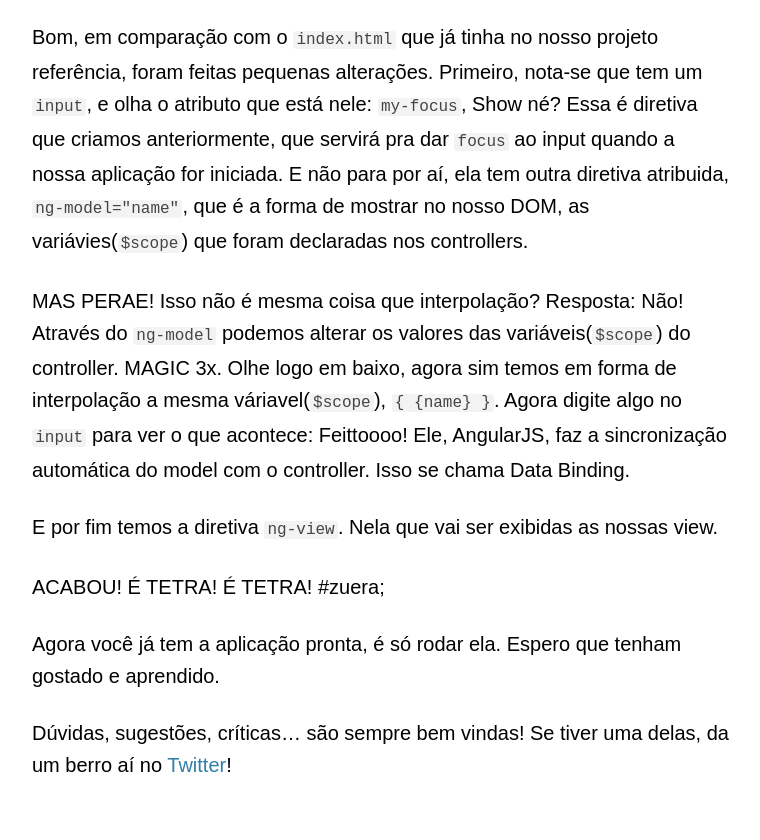
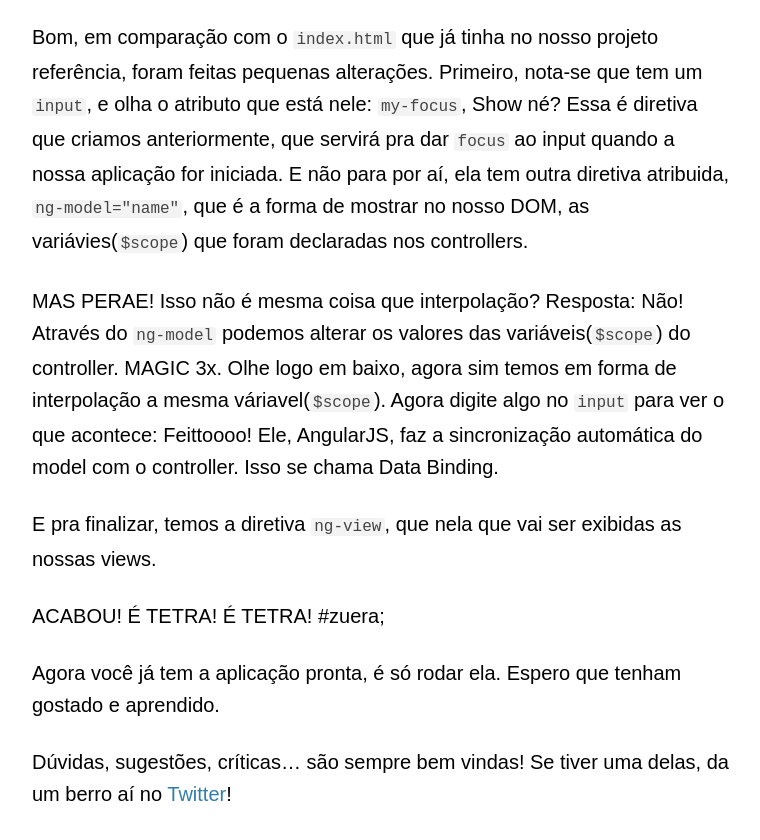
Before and after one commit to fabriciomrkonell/fabriciomrkonell, a Jekyll site: the page built from _posts/2014-11-27-angularjs-requirejs-parte-1.markdown, in a window 1280 px wide and 900 px high, scrolled down 7786 px, cut to the strip 47-887 px from the top of the window. Shown: the whole strip, without its empty margins (258-1018 px from the left). Built offline with Jekyll 4.4.1, drawn with Linux system fonts in a browser that asks for light colours; some web fonts are replaced; Markdown is read by kramdown in place of the engine named in the settings; comment, search, counter and statistics services are not loaded.

Commit message:
Update 2014-11-27-angularjs-requirejs-parte-1.markdown

```diff
--- a/_posts/2014-11-27-angularjs-requirejs-parte-1.markdown
+++ b/_posts/2014-11-27-angularjs-requirejs-parte-1.markdown
@@ -94,9 +94,9 @@ Ok, está quase. Falta apenas o <code>index.html</code>. Lá vai ele:
 Bom, em comparação com o <code>index.html</code> que já tinha no nosso projeto referência, foram feitas pequenas alterações. Primeiro, nota-se que tem um <code>input</code>, e olha o atributo que está nele: <code>my-focus</code>, Show né? Essa é diretiva que criamos anteriormente, que servirá pra dar <code>focus</code> ao input quando a nossa aplicação for iniciada. E não para por aí, ela tem outra diretiva atribuida, <code>ng-model="name"</code>, que é a forma de mostrar no nosso DOM, as variávies(<code>$scope</code>) que foram declaradas nos controllers.
 
 MAS PERAE! Isso não é mesma coisa que interpolação?
-Resposta: Não! Através do <code>ng-model</code> podemos alterar os valores das variáveis(<code>$scope</code>) do controller. MAGIC 3x. Olhe logo em baixo, agora sim temos em forma de interpolação a mesma váriavel(<code>$scope</code>), <code>{ {name} }</code>. Agora digite algo no <code>input</code> para ver o que acontece: Feittoooo! Ele, AngularJS, faz a sincronização automática do model com o controller. Isso se chama Data Binding.
+Resposta: Não! Através do <code>ng-model</code> podemos alterar os valores das variáveis(<code>$scope</code>) do controller. MAGIC 3x. Olhe logo em baixo, agora sim temos em forma de interpolação a mesma váriavel(<code>$scope</code>). Agora digite algo no <code>input</code> para ver o que acontece: Feittoooo! Ele, AngularJS, faz a sincronização automática do model com o controller. Isso se chama Data Binding.
 
-E por fim temos a diretiva <code>ng-view</code>. Nela que vai ser exibidas as nossas view.
+E pra finalizar, temos a diretiva <code>ng-view</code>, que nela que vai ser exibidas as nossas views.
 
 ACABOU! É TETRA! É TETRA! #zuera;
 
```
